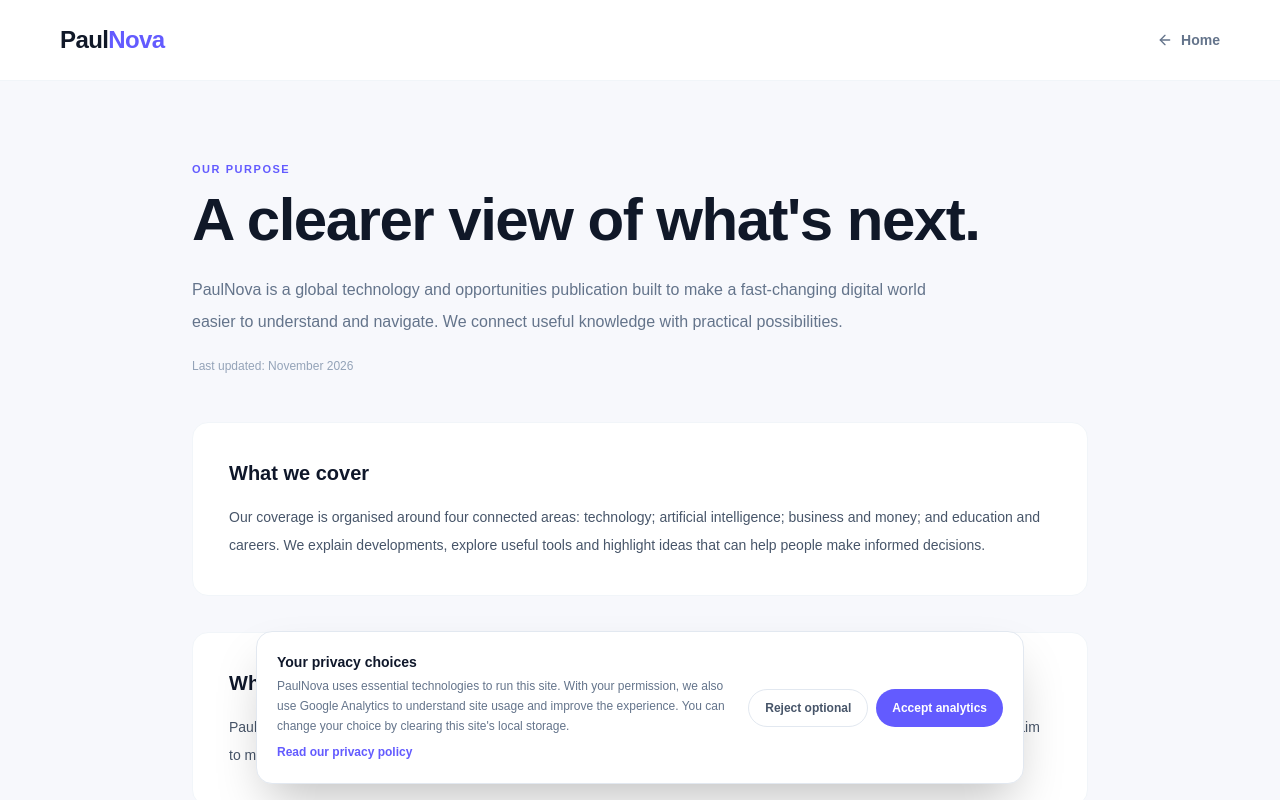
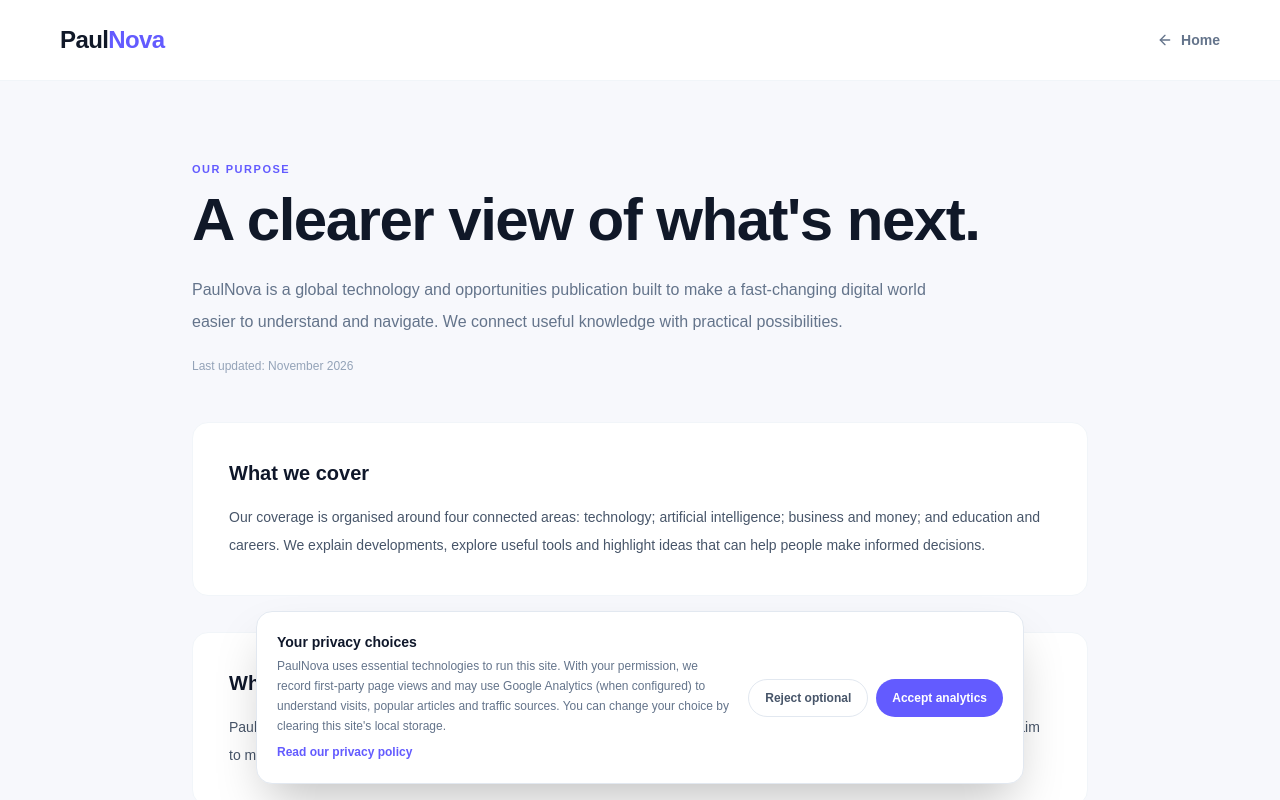
Before and after one commit to paulwebsdev/Blog, a Next.js app: page /about in a window 1280 px wide. Shown: the top 800 px of the page. Built offline with nearby package versions, Linux system fonts and the light colour scheme; no server answers.

Commit message:
Clarify analytics consent choices

```diff
--- a/src/components/CookieConsent.tsx
+++ b/src/components/CookieConsent.tsx
@@ -10,5 +10,5 @@ export default function CookieConsent() {
     window.dispatchEvent(new Event("paulnova-consent-updated"));
   }
   if (!visible) return null;
-  return <aside aria-label="Cookie preferences" className="fixed inset-x-4 bottom-4 z-50 mx-auto max-w-3xl rounded-2xl border border-slate-200 bg-white p-5 shadow-2xl"><div className="flex flex-col gap-4 sm:flex-row sm:items-center sm:justify-between"><div className="max-w-xl"><h2 className="text-sm font-extrabold text-slate-900">Your privacy choices</h2><p className="mt-1 text-xs leading-5 text-slate-500">PaulNova uses essential technologies to run this site. With your permission, we also use Google Analytics to understand site usage and improve the experience. You can change your choice by clearing this site's local storage.</p><a href="/privacy" className="mt-2 inline-block text-xs font-bold text-[#635bff]">Read our privacy policy</a></div><div className="flex shrink-0 gap-2"><button type="button" onClick={() => choose("rejected")} className="rounded-full border border-slate-200 px-4 py-2.5 text-xs font-bold text-slate-600">Reject optional</button><button type="button" onClick={() => choose("accepted")} className="rounded-full bg-[#635bff] px-4 py-2.5 text-xs font-bold text-white">Accept analytics</button></div></div></aside>;
+  return <aside aria-label="Cookie preferences" className="fixed inset-x-4 bottom-4 z-50 mx-auto max-w-3xl rounded-2xl border border-slate-200 bg-white p-5 shadow-2xl"><div className="flex flex-col gap-4 sm:flex-row sm:items-center sm:justify-between"><div className="max-w-xl"><h2 className="text-sm font-extrabold text-slate-900">Your privacy choices</h2><p className="mt-1 text-xs leading-5 text-slate-500">PaulNova uses essential technologies to run this site. With your permission, we record first-party page views and may use Google Analytics (when configured) to understand visits, popular articles and traffic sources. You can change your choice by clearing this site's local storage.</p><a href="/privacy" className="mt-2 inline-block text-xs font-bold text-[#635bff]">Read our privacy policy</a></div><div className="flex shrink-0 gap-2"><button type="button" onClick={() => choose("rejected")} className="rounded-full border border-slate-200 px-4 py-2.5 text-xs font-bold text-slate-600">Reject optional</button><button type="button" onClick={() => choose("accepted")} className="rounded-full bg-[#635bff] px-4 py-2.5 text-xs font-bold text-white">Accept analytics</button></div></div></aside>;
 }
```
